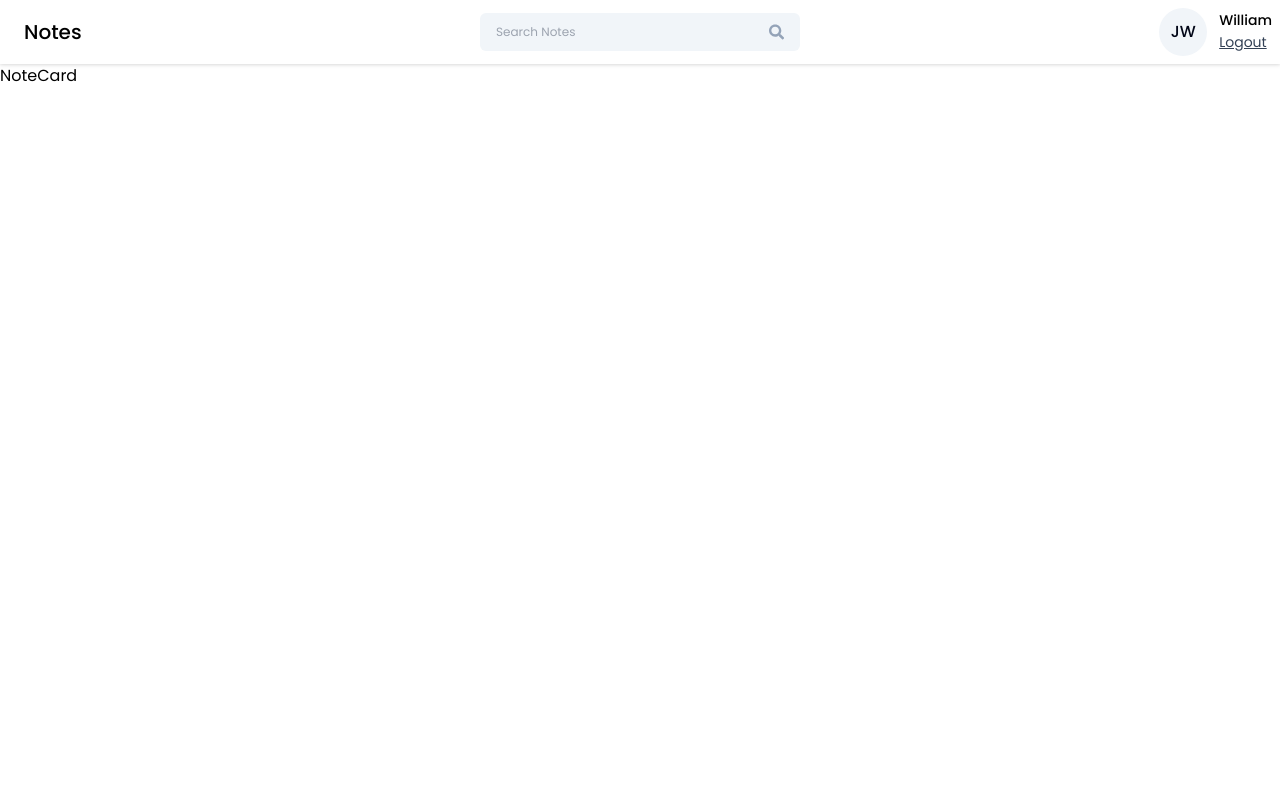
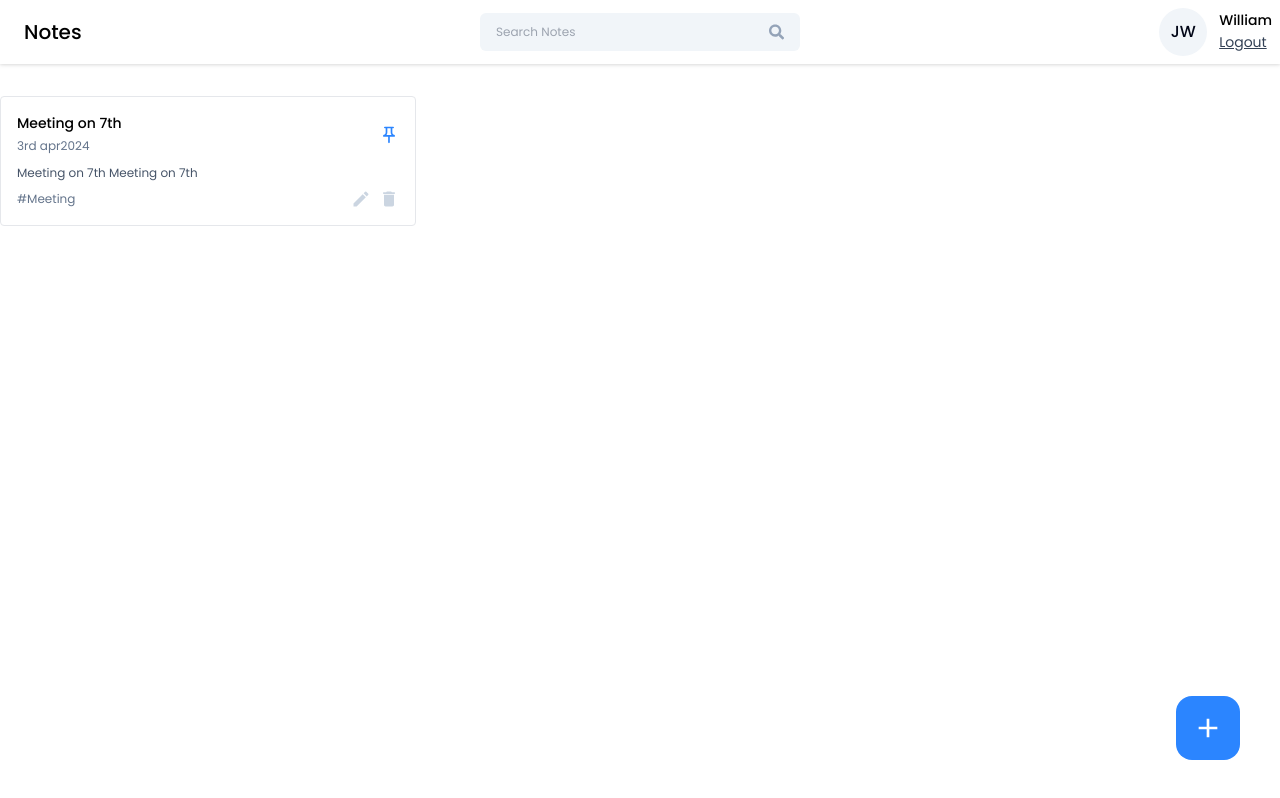
Before and after one commit to poorna-madusith/Note-App, a React (Vite) app in the folder frontend/notes-app/: page /dashboard in a window 1280 px wide. Built offline with nearby package versions, Linux system fonts and the light colour scheme.

Commit message:
Created Note Card

```diff
--- a/frontend/notes-app/src/componenets/Cards/NoteCard.jsx
+++ b/frontend/notes-app/src/componenets/Cards/NoteCard.jsx
@@ -1,9 +1,35 @@
 import React from 'react'
+import {MdCreate, MdDelete, MdOutlinePushPin} from 'react-icons/md'
 
-const NoteCard = () => {
+const NoteCard = ({title,date,content,tags,isPinned,onEdit,onDelete, onPinNote}) => {
   return (
-    <div>
-      NoteCard
+    <div className="border rounded p-4 bg-white hover:shadow-xl transition-all ease-in-out">
+      <div className="flex items-center justify-between">
+        <div>
+            <h6 className="text-sm font-medium">{title}</h6>
+            <span className="text-xs text-slate-500">{date}</span>
+        </div>
+
+        <MdOutlinePushPin className = {`icon-btn ${isPinned ? 'text-primary':'text-slate-300'}`} onClick={onPinNote}/>
+      </div>
+
+      <p className="text-xs text-slate-600 mt-2">{content?.slice(0,60)}</p>
+
+      <div className="flex items-center justify-between mt-2">
+        <div className="text-xs text-slate-500">{tags}</div>
+
+        <div className="flex items-center gap-2">
+            <MdCreate
+                className="icon-btn hover:text-green-600"
+                onClick={onEdit}
+            />
+            <MdDelete
+                className="icon-btn hover:text-red-500"
+                onClick = {onDelete}
+            />
+        </div>
+      </div>
+
     </div>
   )
 }
--- a/frontend/notes-app/src/index.css
+++ b/frontend/notes-app/src/index.css
@@ -24,4 +24,8 @@
   .btn-primary{
     @apply w-full text-sm bg-primary text-white p-2 rounded my-1 hover:bg-blue-600;
   }
+
+  .icon-btn{
+    @apply text-xl text-slate-300 cursor-pointer hover:text-primary;
+  }
 }
--- a/frontend/notes-app/src/pages/Home/Home.jsx
+++ b/frontend/notes-app/src/pages/Home/Home.jsx
@@ -1,14 +1,11 @@
 import React from 'react'
 import Navbar from '../../componenets/Navbar/Navbar'
-import {Link} from 'react-router-dom'
-import PasswordInput from '../../componenets/input/PasswordInput'
-import { validateEmail } from '../../utils/helper'
-import { useState } from 'react'
-import Profileinfo from '../../componenets/Cards/Profileinfo'
+import { MdCreate, MdDelete} from 'react-icons/md'
 import NoteCard from '../../componenets/Cards/NoteCard'
+import { MdAdd } from 'react-icons/md'
 
 
-const Home = ({title,date,conte}) => {
+const Home = () => {
   return (
     <>
       <Navbar />
@@ -16,8 +13,21 @@
 
       <div className = "container mx-auto">
 
-        <NoteCard />
+        <div className="grid grid-cols-3 gap-4 mt-8">
+          <NoteCard title = "Meeting on 7th" date="3rd apr2024" content="Meeting on 7th Meeting on 7th"
+          tags="#Meeting"
+          isPinned={true}
+          onEdit={()=>{}}
+          onDelete={()=>{}}
+          onPinNote={()=>{}}
+          />
+
+        </div>
       </div>
+
+      <button className="w-16 h-16 flex items-center justify-center rounded-2xl bg-primary hover:bg-blue-600 absolute right-10 bottom-10" onClick={() => {}}>
+        <MdAdd className="text-[32px] text-white" />
+      </button>
     </>
   )
 }
```
